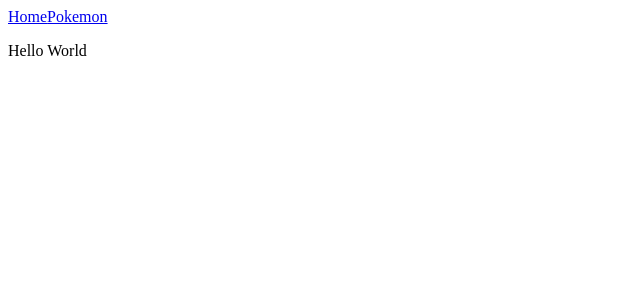
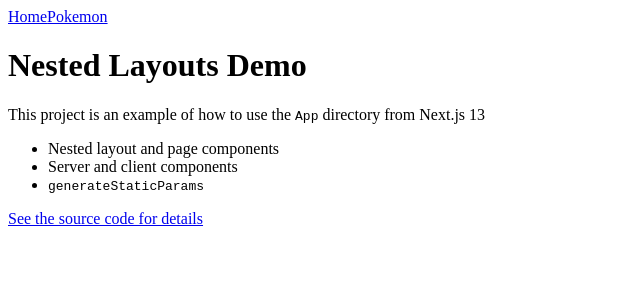
Before and after one commit to LL782/nested-layouts, a Next.js app: page / in a window 1280 px wide. Shown: the top 300 px of the page, without its empty margins (0-640 px from the left). Built offline with nearby package versions, Linux system fonts and the light colour scheme.

Commit message:
Add homepage text

```diff
--- /dev/null
+++ b/app/Code.tsx
@@ -0,0 +1,8 @@
+import { ReactNode } from "react";
+
+interface Props {
+  children: ReactNode;
+}
+export function Code({ children }: Props) {
+  return <code className="bg-gray-700 pl-2 pr-2">{children}</code>;
+}
--- a/app/page.tsx
+++ b/app/page.tsx
@@ -1,3 +1,29 @@
+import Link from "next/link";
+import { Code } from "./Code";
+
 export default function Page() {
-  return <p>Hello World</p>;
+  return (
+    <div className="text-lg">
+      <h1 className="text-3xl mb-5">Nested Layouts Demo</h1>
+      <p className=" mb-5">
+        This project is an example of how to use the <Code>App</Code> directory
+        from Next.js 13
+      </p>
+      <ul className="list-disc pl-10  mb-5">
+        <li>Nested layout and page components</li>
+        <li>Server and client components</li>
+        <li>
+          <Code>generateStaticParams</Code>
+        </li>
+      </ul>
+      <p>
+        <Link
+          href="https://github.com/LL782/nested-layouts"
+          className="underline"
+        >
+          See the source code for details
+        </Link>
+      </p>
+    </div>
+  );
 }
```
